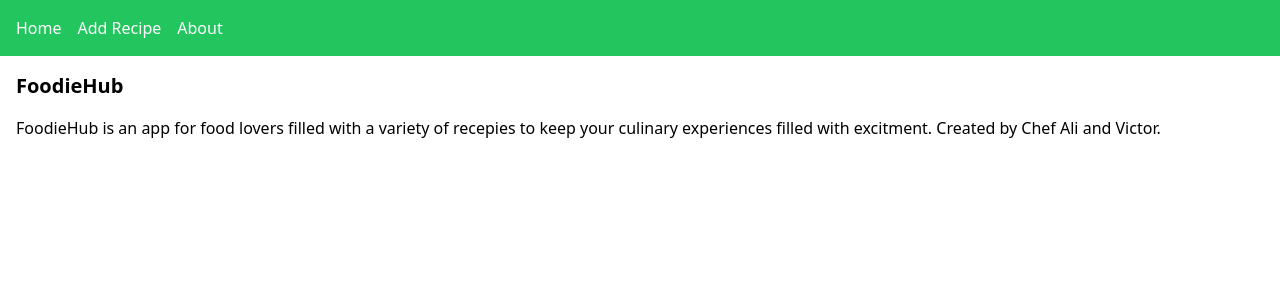
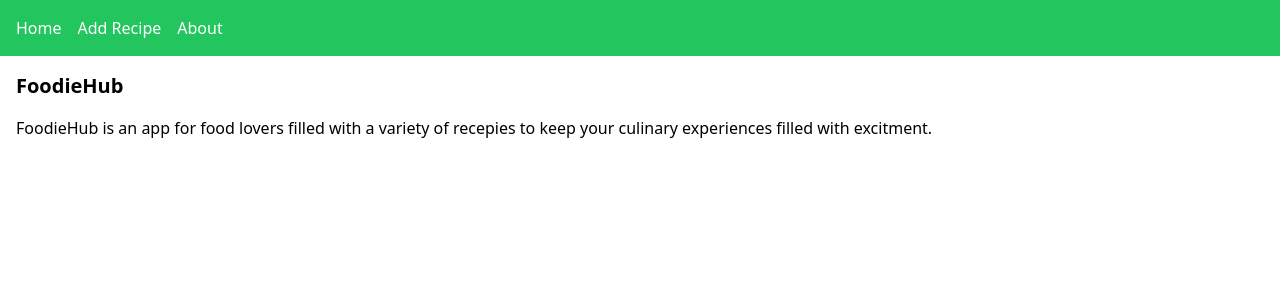
Before and after one commit to aliabdi1/FoodiesHub, a React (Vite) app: page /about in a window 1280 px wide. Shown: the top 300 px of the page. Built offline with nearby package versions, Linux system fonts and the light colour scheme.

Commit message:
recipecard

```diff
--- a/src/Pages/About.jsx
+++ b/src/Pages/About.jsx
@@ -2,9 +2,7 @@ const About = () => (
     <div>
       <h1 className="text-xl font-bold mb-4">FoodieHub</h1>
       <p>
-        FoodieHub is an app for food lovers filled with a variety of recepies to keep your culinary experiences filled with excitment.
-        Created by Chef Ali and Victor.
-
+        <h1></h1>FoodieHub is an app for food lovers filled with a variety of recepies to keep your culinary experiences filled with excitment.
       </p>
     </div>
   );
--- a/src/components/RecipeCard.jsx
+++ b/src/components/RecipeCard.jsx
@@ -14,7 +14,7 @@ const RecipeCard = ({ recipe }) => (
         rel="noopener noreferrer"
         className="text-blue-500 underline mt-2 inline-block"
       >
-        View Full Recipe
+        View Full Recipe/
       </a>
     </div>
   );
```
Also changed, not shown: Footer.jsx (added, +9 -0 lines), src/Pages/AddRecipe.jsx (line endings or trailing spaces), src/Pages/Home.jsx (line endings or trailing spaces), src/components/Navbar.jsx (line endings or trailing spaces).
